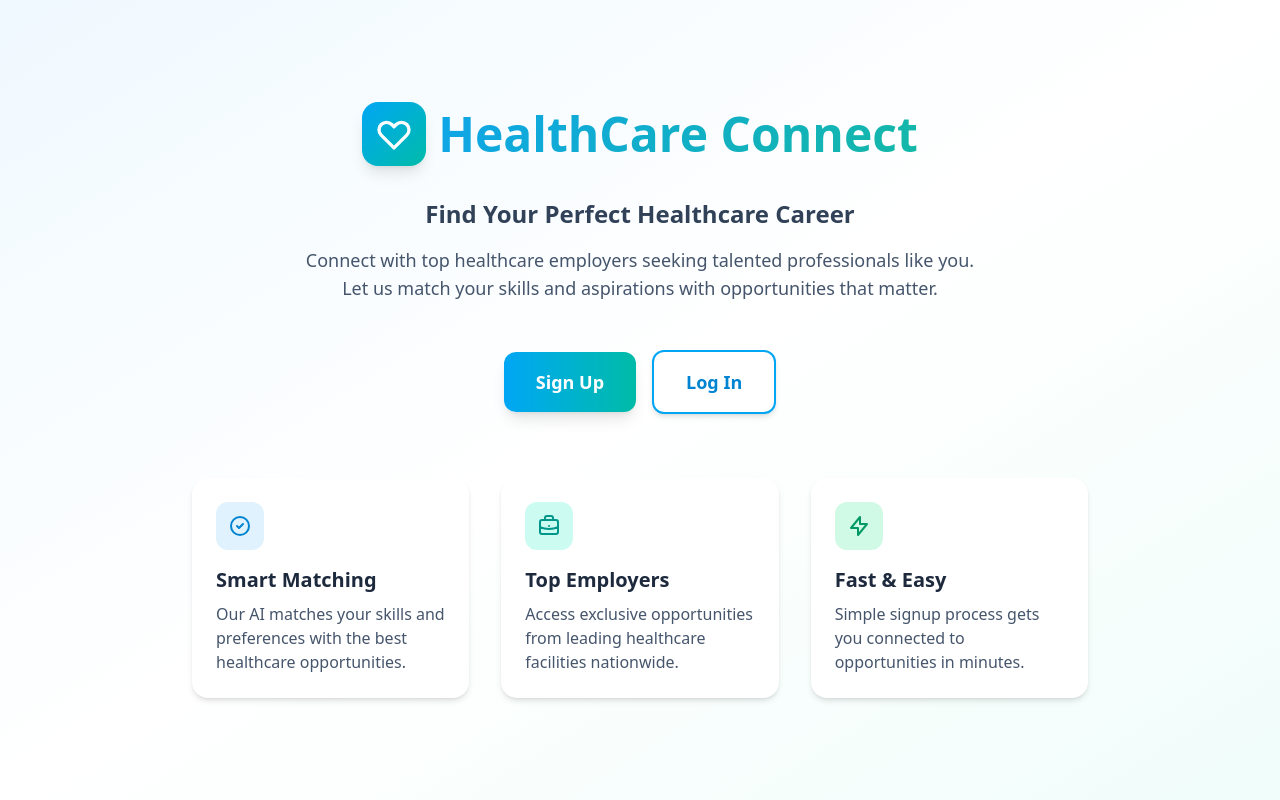
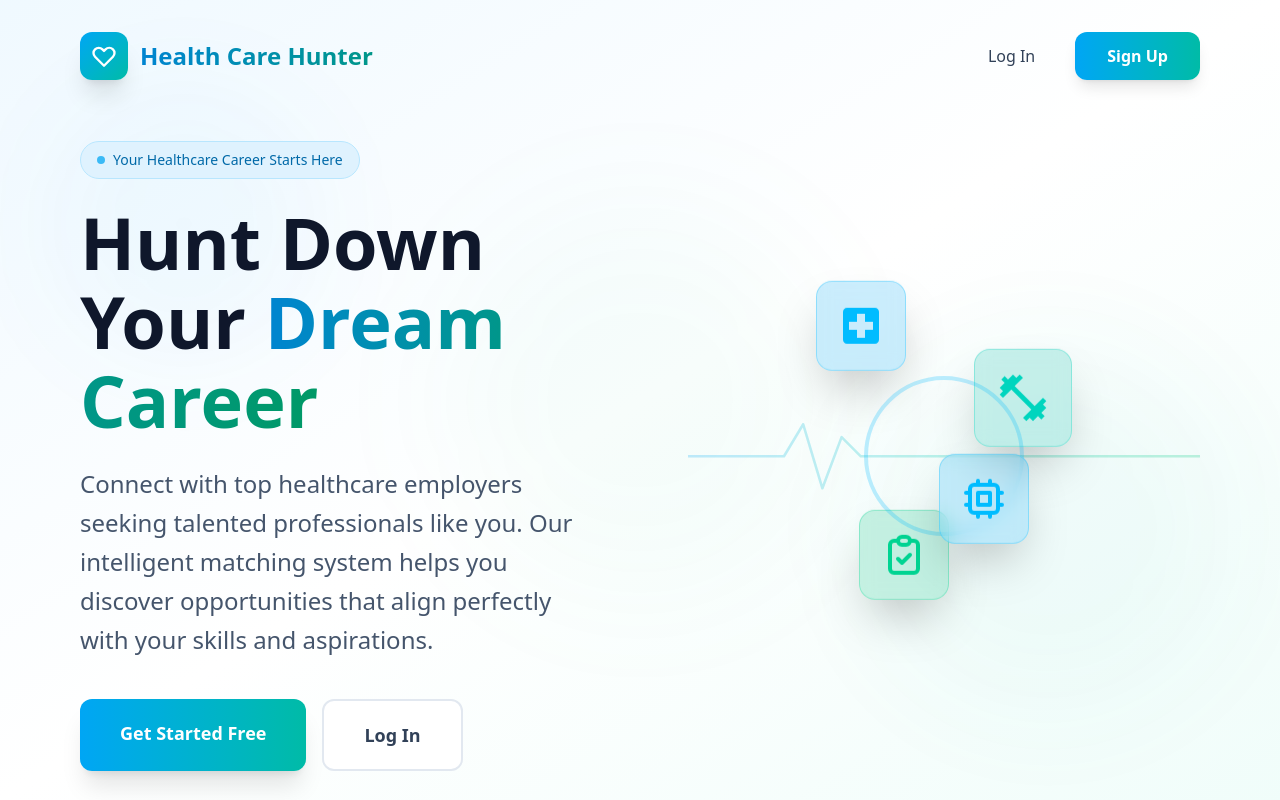
Before and after one commit to OlirEswar/ENGS-90-HunterAI, a Next.js app in the folder healthcare-jobs/: page / in a window 1280 px wide. Built offline with nearby package versions, Linux system fonts and the light colour scheme.

Commit message:
updated landing page

```diff
--- a/healthcare-jobs/app/dashboard/page.tsx
+++ b/healthcare-jobs/app/dashboard/page.tsx
@@ -605,7 +605,7 @@ export default function DashboardPage() {
                 <path strokeLinecap="round" strokeLinejoin="round" strokeWidth={2} d="M4.318 6.318a4.5 4.5 0 000 6.364L12 20.364l7.682-7.682a4.5 4.5 0 00-6.364-6.364L12 7.636l-1.318-1.318a4.5 4.5 0 00-6.364 0z" />
               </svg>
             </div>
-            <h1 className="text-2xl font-bold text-gradient">HealthCare Connect</h1>
+            <h1 className="text-2xl font-bold text-gradient">Health Care Hunter</h1>
           </div>
 
           <button
--- a/healthcare-jobs/app/layout.tsx
+++ b/healthcare-jobs/app/layout.tsx
@@ -13,8 +13,8 @@ const geistMono = Geist_Mono({
 });
 
 export const metadata: Metadata = {
-  title: "HealthCare Connect - Find Your Perfect Healthcare Career",
-  description: "Connect with top healthcare employers and find your dream job in nursing, medical, therapy, and other healthcare professions.",
+  title: "Health Care Hunter - Find Your Perfect Healthcare Career",
+  description: "Hunt down your ideal healthcare job. Connect with top healthcare employers and find your dream job in nursing, medical, therapy, and other healthcare professions.",
 };
 
 export default function RootLayout({
--- a/healthcare-jobs/app/page.tsx
+++ b/healthcare-jobs/app/page.tsx
@@ -1,78 +1,240 @@
+'use client';
+
 import Link from "next/link";
+import { useEffect, useState } from "react";
 
 export default function Home() {
+  const [pulsePhase, setPulsePhase] = useState(0);
+
+  useEffect(() => {
+    const interval = setInterval(() => {
+      setPulsePhase((prev) => (prev + 1) % 3);
+    }, 1500);
+    return () => clearInterval(interval);
+  }, []);
+
   return (
-    <div className="min-h-screen bg-gradient-to-br from-sky-50 via-white to-teal-50">
-      <div className="flex min-h-screen flex-col items-center justify-center px-4">
-        <div className="w-full max-w-4xl text-center">
-          <div className="mb-8 flex items-center justify-center gap-3">
-            <div className="flex h-16 w-16 items-center justify-center rounded-2xl bg-gradient-to-br from-sky-500 to-teal-500 shadow-lg">
-              <svg className="h-10 w-10 text-white" fill="none" stroke="currentColor" viewBox="0 0 24 24">
+    <div className="h-screen bg-gradient-to-br from-sky-50 via-white to-teal-50 overflow-hidden relative flex flex-col">
+      {/* Animated Background Elements */}
+      <div className="absolute inset-0 overflow-hidden pointer-events-none">
+        <div className="absolute top-20 left-10 w-72 h-72 bg-sky-500/5 rounded-full blur-3xl animate-pulse" />
+        <div className="absolute bottom-20 right-10 w-96 h-96 bg-teal-500/5 rounded-full blur-3xl animate-pulse delay-1000" />
+        <div className="absolute top-1/2 left-1/2 transform -translate-x-1/2 -translate-y-1/2 w-96 h-96 bg-emerald-500/3 rounded-full blur-3xl" />
+      </div>
+
+      {/* Navigation */}
+      <nav className="relative z-10 px-8 lg:px-20 py-8">
+        <div className="flex items-center justify-between max-w-[1600px] mx-auto">
+          <div className="flex items-center gap-3">
+            <div className="flex h-12 w-12 items-center justify-center rounded-xl bg-gradient-to-br from-sky-500 to-teal-500 shadow-xl">
+              <svg className="h-7 w-7 text-white" fill="none" stroke="currentColor" viewBox="0 0 24 24">
                 <path strokeLinecap="round" strokeLinejoin="round" strokeWidth={2} d="M4.318 6.318a4.5 4.5 0 000 6.364L12 20.364l7.682-7.682a4.5 4.5 0 00-6.364-6.364L12 7.636l-1.318-1.318a4.5 4.5 0 00-6.364 0z" />
               </svg>
             </div>
-            <h1 className="text-5xl font-bold text-gradient">HealthCare Connect</h1>
+            <span className="text-2xl font-bold bg-gradient-to-r from-sky-600 to-teal-600 bg-clip-text text-transparent">Health Care Hunter</span>
           </div>
 
-          <p className="mb-4 text-2xl font-semibold text-slate-700">
-            Find Your Perfect Healthcare Career
-          </p>
-
-          <p className="mb-12 text-lg text-slate-600 max-w-2xl mx-auto">
-            Connect with top healthcare employers seeking talented professionals like you.
-            Let us match your skills and aspirations with opportunities that matter.
-          </p>
-
-          <div className="flex flex-col sm:flex-row gap-4 justify-center items-center">
+          <div className="hidden md:flex items-center gap-4">
+            <Link
+              href="/login"
+              className="px-6 py-2.5 text-slate-700 hover:text-slate-900 font-medium transition-colors"
+            >
+              Log In
+            </Link>
             <Link
               href="/signup"
-              className="group relative w-full sm:w-auto overflow-hidden rounded-xl bg-gradient-to-r from-sky-500 to-teal-500 px-8 py-4 text-lg font-semibold text-white shadow-lg transition-all duration-300 hover:shadow-xl hover:scale-105"
+              className="px-8 py-3 bg-gradient-to-r from-sky-500 to-teal-500 text-white rounded-xl font-semibold shadow-lg hover:shadow-xl transition-all duration-300 hover:scale-105"
             >
-              <span className="relative z-10">Sign Up</span>
-              <div className="absolute inset-0 bg-gradient-to-r from-sky-600 to-teal-600 opacity-0 transition-opacity duration-300 group-hover:opacity-100" />
+              Sign Up
+            </Link>
+          </div>
+        </div>
+      </nav>
+
+      {/* Hero Section */}
+      <div className="relative z-10 flex-1 flex items-center">
+        <div className="w-full max-w-[1600px] mx-auto px-8 lg:px-20">
+          <div className="grid lg:grid-cols-2 gap-16 xl:gap-24 items-center">
+            {/* Left Column - Content */}
+            <div className="space-y-10">
+              <div className="space-y-6">
+                <div className="inline-flex items-center gap-2 px-4 py-2 bg-sky-100 border border-sky-200 rounded-full">
+                  <span className="w-2 h-2 bg-sky-500 rounded-full animate-pulse" />
+                  <span className="text-sky-700 text-sm font-medium">Your Healthcare Career Starts Here</span>
+                </div>
+
+                <h1 className="text-6xl xl:text-7xl 2xl:text-8xl font-bold text-slate-900 leading-[1.1]">
+                  Hunt Down Your{" "}
+                  <span className="bg-gradient-to-r from-sky-600 via-teal-600 to-emerald-600 bg-clip-text text-transparent">
+                    Dream Career
+                  </span>
+                </h1>
+
+                <p className="text-xl xl:text-2xl text-slate-600 leading-relaxed max-w-2xl">
+                  Connect with top healthcare employers seeking talented professionals like you.
+                  Our intelligent matching system helps you discover opportunities that align perfectly with your skills and aspirations.
+                </p>
+              </div>
+
+              <div className="flex flex-col sm:flex-row gap-4">
+                <Link
+                  href="/signup"
+                  className="group relative px-10 py-5 bg-gradient-to-r from-sky-500 to-teal-500 text-white rounded-xl font-semibold text-lg shadow-xl hover:shadow-2xl transition-all duration-300 hover:scale-105 text-center"
+                >
+                  <span className="relative z-10">Get Started Free</span>
+                  <div className="absolute inset-0 bg-gradient-to-r from-sky-600 to-teal-600 rounded-xl opacity-0 group-hover:opacity-100 transition-opacity" />
                 </Link>
 
                 <Link
                   href="/login"
-              className="w-full sm:w-auto rounded-xl border-2 border-sky-500 bg-white px-8 py-4 text-lg font-semibold text-sky-600 shadow-md transition-all duration-300 hover:bg-sky-50 hover:shadow-lg hover:scale-105"
+                  className="px-10 py-5 bg-white border-2 border-slate-200 text-slate-700 rounded-xl font-semibold text-lg hover:bg-slate-50 hover:border-slate-300 transition-all duration-300 text-center"
                 >
                   Log In
                 </Link>
               </div>
+            </div>
 
-          <div className="mt-16 grid grid-cols-1 md:grid-cols-3 gap-8 text-left">
-            <div className="rounded-2xl bg-white p-6 shadow-md hover:shadow-lg transition-shadow">
-              <div className="mb-4 flex h-12 w-12 items-center justify-center rounded-xl bg-sky-100">
-                <svg className="h-6 w-6 text-sky-600" fill="none" stroke="currentColor" viewBox="0 0 24 24">
-                  <path strokeLinecap="round" strokeLinejoin="round" strokeWidth={2} d="M9 12l2 2 4-4m6 2a9 9 0 11-18 0 9 9 0 0118 0z" />
+            {/* Right Column - Animation */}
+            <div className="relative h-full min-h-[500px] flex items-center justify-center">
+              {/* Healthcare Animation Container */}
+              <div className="relative w-full h-full flex items-center justify-center">
+                {/* Heartbeat Line Animation */}
+                <svg className="absolute w-full h-full opacity-30" viewBox="0 0 800 600" preserveAspectRatio="xMidYMid meet">
+                  <defs>
+                    <linearGradient id="heartbeatGradient" x1="0%" y1="0%" x2="100%" y2="0%">
+                      <stop offset="0%" stopColor="#38bdf8" />
+                      <stop offset="50%" stopColor="#2dd4bf" />
+                      <stop offset="100%" stopColor="#34d399" />
+                    </linearGradient>
+                  </defs>
+
+                  <path
+                    d="M 0,300 L 150,300 L 180,250 L 210,350 L 240,270 L 270,300 L 800,300"
+                    stroke="url(#heartbeatGradient)"
+                    strokeWidth="4"
+                    fill="none"
+                    strokeLinecap="round"
+                    strokeLinejoin="round"
+                  >
+                    <animate
+                      attributeName="stroke-dasharray"
+                      values="0,1000;1000,0;0,1000"
+                      dur="3s"
+                      repeatCount="indefinite"
+                    />
+                  </path>
+                </svg>
+
+                {/* Floating Medical Icons */}
+                <div className="absolute top-1/4 left-1/4 animate-float">
+                  <div className="p-5 bg-sky-500/20 backdrop-blur-sm rounded-2xl border border-sky-400/30 shadow-2xl">
+                    <svg className="w-12 h-12 text-sky-400" fill="currentColor" viewBox="0 0 24 24">
+                      <path d="M19 3H5c-1.1 0-2 .9-2 2v14c0 1.1.9 2 2 2h14c1.1 0 2-.9 2-2V5c0-1.1-.9-2-2-2zm-1 11h-4v4h-4v-4H6v-4h4V6h4v4h4v4z"/>
                     </svg>
                   </div>
-              <h3 className="mb-2 text-xl font-semibold text-slate-800">Smart Matching</h3>
-              <p className="text-slate-600">Our AI matches your skills and preferences with the best healthcare opportunities.</p>
                 </div>
 
-            <div className="rounded-2xl bg-white p-6 shadow-md hover:shadow-lg transition-shadow">
-              <div className="mb-4 flex h-12 w-12 items-center justify-center rounded-xl bg-teal-100">
-                <svg className="h-6 w-6 text-teal-600" fill="none" stroke="currentColor" viewBox="0 0 24 24">
-                  <path strokeLinecap="round" strokeLinejoin="round" strokeWidth={2} d="M21 13.255A23.931 23.931 0 0112 15c-3.183 0-6.22-.62-9-1.745M16 6V4a2 2 0 00-2-2h-4a2 2 0 00-2 2v2m4 6h.01M5 20h14a2 2 0 002-2V8a2 2 0 00-2-2H5a2 2 0 00-2 2v10a2 2 0 002 2z" />
+                <div className="absolute top-1/3 right-1/4 animate-float-delayed">
+                  <div className="p-5 bg-teal-500/20 backdrop-blur-sm rounded-2xl border border-teal-400/30 shadow-2xl">
+                    <svg className="w-14 h-14 text-teal-400" fill="currentColor" viewBox="0 0 24 24">
+                      <path d="M20.57 14.86L22 13.43 20.57 12 17 15.57 8.43 7 12 3.43 10.57 2 9.14 3.43 7.71 2 5.57 4.14 4.14 2.71 2.71 4.14l1.43 1.43L2 7.71l1.43 1.43L2 10.57 3.43 12 7 8.43 15.57 17 12 20.57 13.43 22l1.43-1.43L16.29 22l2.14-2.14 1.43 1.43 1.43-1.43-1.43-1.43L22 16.29z"/>
                     </svg>
                   </div>
-              <h3 className="mb-2 text-xl font-semibold text-slate-800">Top Employers</h3>
-              <p className="text-slate-600">Access exclusive opportunities from leading healthcare facilities nationwide.</p>
                 </div>
 
-            <div className="rounded-2xl bg-white p-6 shadow-md hover:shadow-lg transition-shadow">
-              <div className="mb-4 flex h-12 w-12 items-center justify-center rounded-xl bg-emerald-100">
-                <svg className="h-6 w-6 text-emerald-600" fill="none" stroke="currentColor" viewBox="0 0 24 24">
-                  <path strokeLinecap="round" strokeLinejoin="round" strokeWidth={2} d="M13 10V3L4 14h7v7l9-11h-7z" />
+                <div className="absolute bottom-1/4 left-1/3 animate-float-slow">
+                  <div className="p-5 bg-emerald-500/20 backdrop-blur-sm rounded-2xl border border-emerald-400/30 shadow-2xl">
+                    <svg className="w-12 h-12 text-emerald-400" fill="none" stroke="currentColor" viewBox="0 0 24 24">
+                      <path strokeLinecap="round" strokeLinejoin="round" strokeWidth={2} d="M9 5H7a2 2 0 00-2 2v12a2 2 0 002 2h10a2 2 0 002-2V7a2 2 0 00-2-2h-2M9 5a2 2 0 002 2h2a2 2 0 002-2M9 5a2 2 0 012-2h2a2 2 0 012 2m-6 9l2 2 4-4" />
                     </svg>
                   </div>
-              <h3 className="mb-2 text-xl font-semibold text-slate-800">Fast & Easy</h3>
-              <p className="text-slate-600">Simple signup process gets you connected to opportunities in minutes.</p>
+                </div>
+
+                {/* Pulsing Heartbeat Circles */}
+                <div className="absolute top-1/2 left-1/2 transform -translate-x-1/2 -translate-y-1/2">
+                  <div
+                    className={`w-40 h-40 rounded-full border-4 border-sky-400/50 transition-all duration-1000 ${
+                      pulsePhase === 0 ? 'scale-100 opacity-50' : 'scale-150 opacity-0'
+                    }`}
+                  />
+                  <div
+                    className={`absolute top-0 left-0 w-40 h-40 rounded-full border-4 border-teal-400/50 transition-all duration-1000 ${
+                      pulsePhase === 1 ? 'scale-100 opacity-50' : 'scale-150 opacity-0'
+                    }`}
+                  />
+                  <div
+                    className={`absolute top-0 left-0 w-40 h-40 rounded-full border-4 border-emerald-400/50 transition-all duration-1000 ${
+                      pulsePhase === 2 ? 'scale-100 opacity-50' : 'scale-150 opacity-0'
+                    }`}
+                  />
+                </div>
+
+                {/* Stethoscope Icon */}
+                <div className="absolute bottom-1/3 right-1/3 animate-float">
+                  <div className="p-5 bg-sky-500/20 backdrop-blur-sm rounded-2xl border border-sky-400/30 shadow-2xl">
+                    <svg className="w-12 h-12 text-sky-400" fill="none" stroke="currentColor" viewBox="0 0 24 24">
+                      <path strokeLinecap="round" strokeLinejoin="round" strokeWidth={2} d="M9 3v2m6-2v2M9 19v2m6-2v2M5 9H3m2 6H3m18-6h-2m2 6h-2M7 19h10a2 2 0 002-2V7a2 2 0 00-2-2H7a2 2 0 00-2 2v10a2 2 0 002 2zM9 9h6v6H9V9z" />
+                    </svg>
                   </div>
                 </div>
               </div>
             </div>
           </div>
+        </div>
+      </div>
+
+      {/* Mobile CTA */}
+      <div className="md:hidden relative z-10 p-6 bg-white/95 backdrop-blur-lg border-t border-slate-200">
+        <div className="flex gap-3">
+          <Link
+            href="/login"
+            className="flex-1 px-6 py-3 bg-white border-2 border-slate-200 text-slate-700 rounded-xl font-semibold text-center hover:bg-slate-50"
+          >
+            Log In
+          </Link>
+          <Link
+            href="/signup"
+            className="flex-1 px-6 py-3 bg-gradient-to-r from-sky-500 to-teal-500 text-white rounded-xl font-semibold text-center shadow-lg"
+          >
+            Sign Up
+          </Link>
+        </div>
+      </div>
+
+      <style jsx>{`
+        @keyframes float {
+          0%, 100% { transform: translateY(0px); }
+          50% { transform: translateY(-20px); }
+        }
+
+        @keyframes float-delayed {
+          0%, 100% { transform: translateY(0px); }
+          50% { transform: translateY(-25px); }
+        }
+
+        @keyframes float-slow {
+          0%, 100% { transform: translateY(0px); }
+          50% { transform: translateY(-15px); }
+        }
+
+        .animate-float {
+          animation: float 4s ease-in-out infinite;
+        }
+
+        .animate-float-delayed {
+          animation: float-delayed 5s ease-in-out infinite;
+          animation-delay: 1s;
+        }
+
+        .animate-float-slow {
+          animation: float-slow 6s ease-in-out infinite;
+          animation-delay: 2s;
+        }
+
+        .delay-1000 {
+          animation-delay: 1s;
+        }
+      `}</style>
+    </div>
   );
 }
```
Lines whose indentation alone changed are shown as unchanged.
